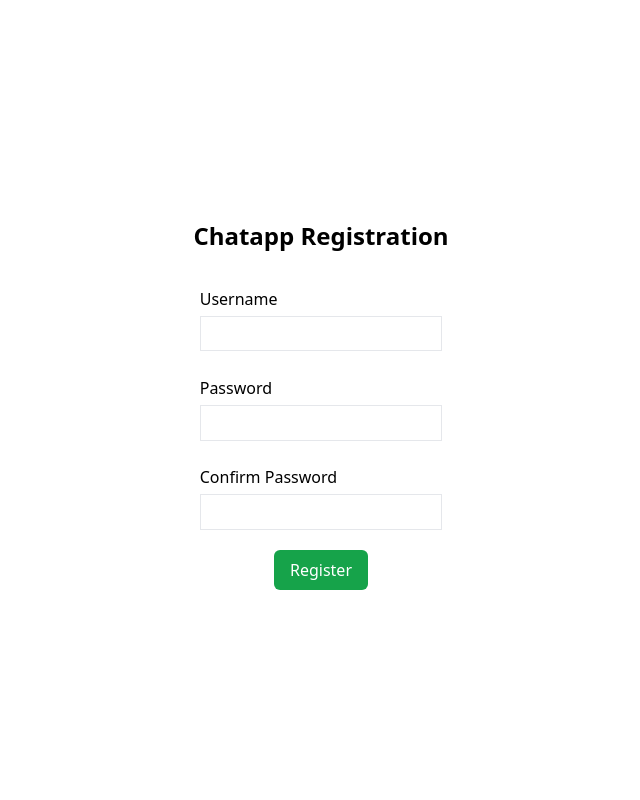
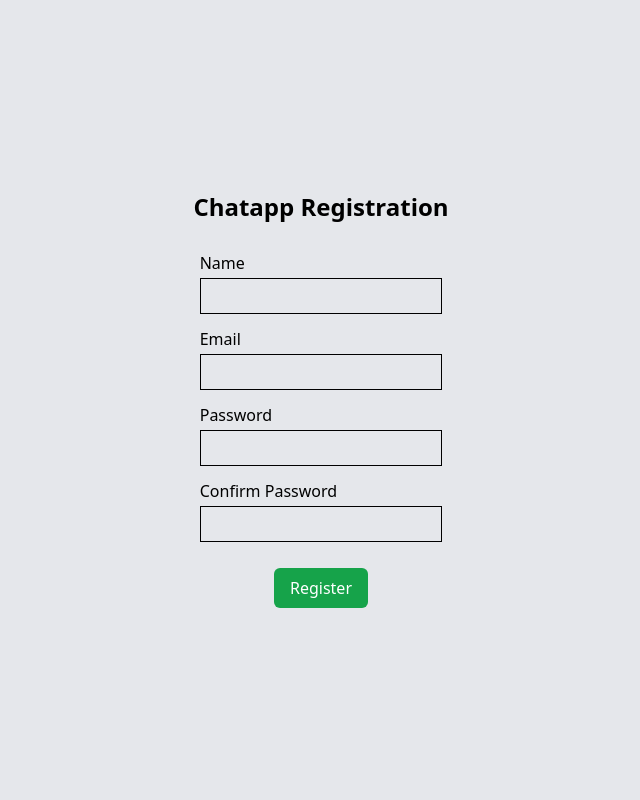
Before and after one commit to laminarss/django-chatapp, a Django app: template templates/register.html in a window 1280 px wide. Shown: the whole page, without its empty margins (319-959 px from the left). Run offline with Django 4.2, Linux system fonts and the light colour scheme; the template is opened without the code that fills it, so the values that code supplies are empty; some libraries are stand-ins or nearby versions.

Commit message:
modify register template

```diff
--- a/templates/register.html
+++ b/templates/register.html
@@ -15,38 +15,44 @@
     }
 
     form div {
-      padding: 10px;
+      padding: 5px;
       display: flex;
       flex-direction: column;
     }
 
     form label {
-      padding: 0.3em 0;
+      padding: 0.2em 0;
     }
 
     form input {
       padding: 0.3em;
+      background-color: transparent;
+      border: 1px solid black;
     }
   </style>
-  <body class="w-screen h-screen flex flex-col justify-center items-center">
+  <body class="w-screen h-screen flex flex-col justify-center items-center bg-gray-200">
     <div>
       <p class="font-bold text-2xl m-5">Chatapp Registration</p>
     </div>
-    <form>
+    <form action="." method="post">
       <div>
-        <label for="username">Username</label>
-        <input type="text" name="username" class="border outline-0"/>
+        <label for="name">Name</label>
+        <input type="text" name="name" class="border outline-0"/>
       </div>
       <div>
-        <label for="password1">Password</label>
-        <input type="password1" name="password1" class="border outline-0"/>
+        <label for="email">Email</label>
+        <input type="text" name="email" class="border outline-0"/>
       </div>
       <div>
-        <label for="password2">Confirm Password</label>
-        <input type="password2" name="password2" class="border outline-0"/>
+        <label for="password">Password</label>
+        <input type="password" name="password" class="border outline-0"/>
       </div>
       <div>
-        <button class="py-2 px-4 place-self-center rounded-md outline-green-800 bg-green-600 text-white">Register</button>
+        <label for="password1">Confirm Password</label>
+        <input type="password" name="password1" class="border outline-0"/>
+      </div>
+      <div>
+        <button class="my-4 py-2 px-4 place-self-center rounded-md outline-green-800 bg-green-600 text-white">Register</button>
       </div>
     </form>
 
```
